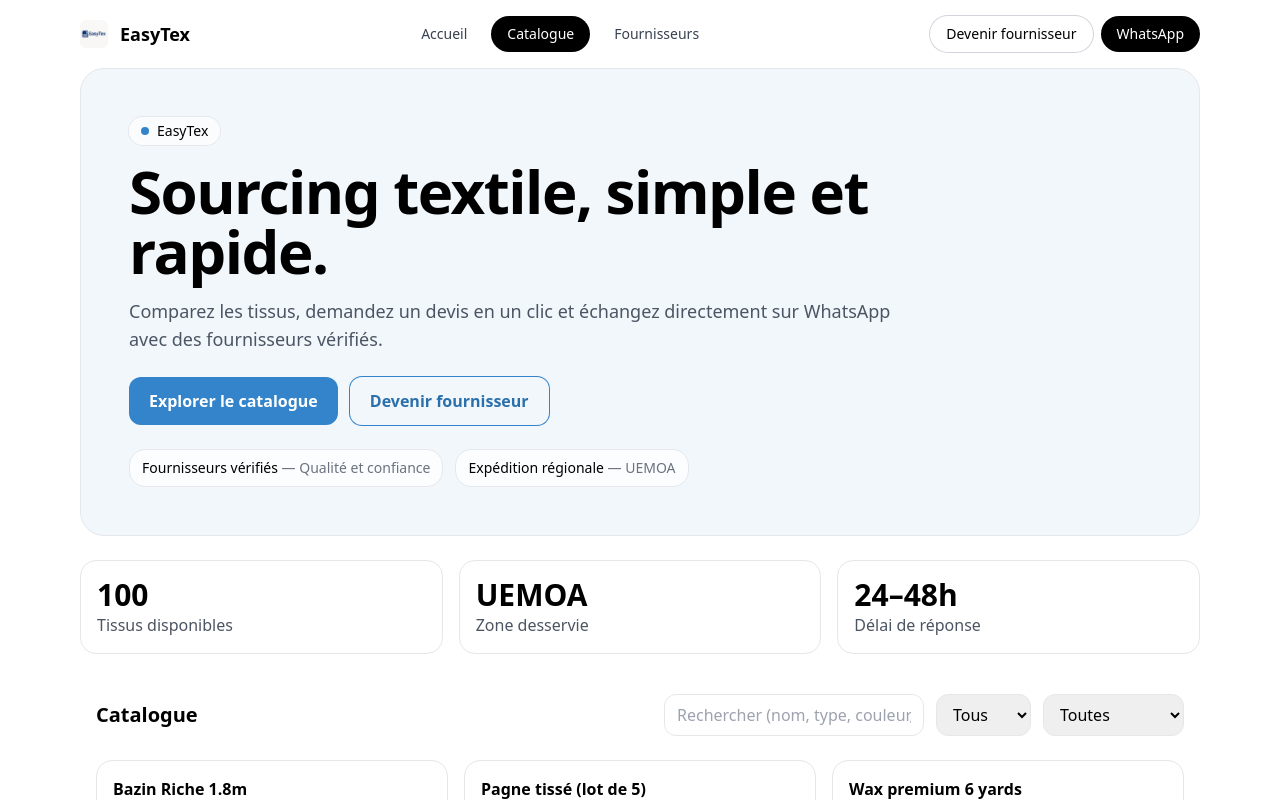
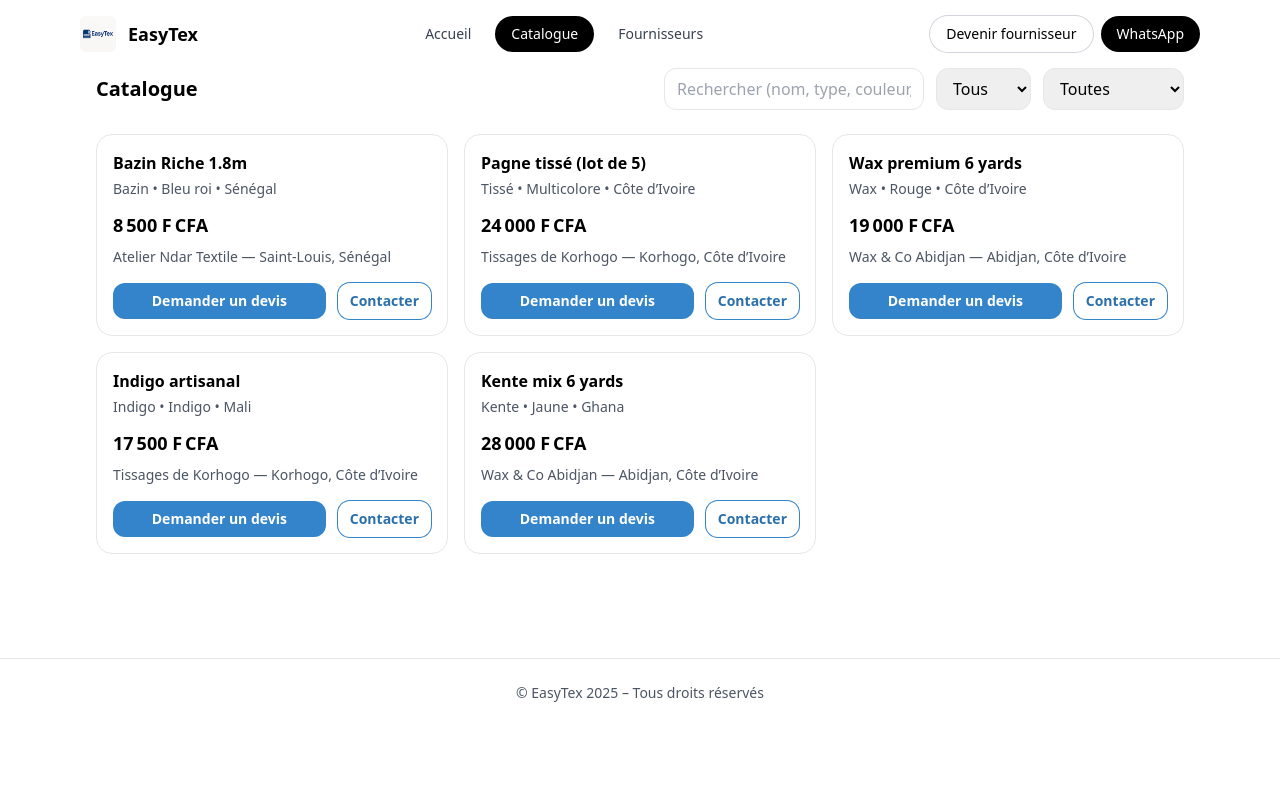
Before and after one commit to Ruth-Ya/easytex-mvp, a React (Vite) app: page / in a window 1280 px wide. Both pictures are taken after a click on the button "Catalogue". Shown: the top 800 px of the page. Built offline with nearby package versions, Linux system fonts and the light colour scheme.

Commit message:
Update App.jsx

```diff
--- a/src/App.jsx
+++ b/src/App.jsx
@@ -14,7 +14,7 @@
 const WA_NUMBER = "221707546281"; // Mets ton numéro WhatsApp EasyTex
 
 /* -----------------------------------------------------------
-   DONNÉES DÉMO (tu pourras brancher un Google Sheet plus tard)
+   DONNÉES DÉMO
 ----------------------------------------------------------- */
 const DEMO_SUPPLIERS = [
   { id: "s1", name: "Atelier Ndar Textile", city: "Saint-Louis", country: "Sénégal", whatsapp: "221771112233" },
@@ -23,55 +23,15 @@
 ];
 
 const DEMO_PRODUCTS = [
-  {
-    id: "p1",
-    name: "Bazin Riche 1.8m",
-    type: "Bazin",
-    color: "Bleu roi",
-    origin: "Sénégal",
-    price: 8500,
-    supplierId: "s1",
-  },
-  {
-    id: "p2",
-    name: "Pagne tissé (lot de 5)",
-    type: "Tissé",
-    color: "Multicolore",
-    origin: "Côte d’Ivoire",
-    price: 24000,
-    supplierId: "s2",
-  },
-  {
-    id: "p3",
-    name: "Wax premium 6 yards",
-    type: "Wax",
-    color: "Rouge",
-    origin: "Côte d’Ivoire",
-    price: 19000,
-    supplierId: "s3",
-  },
-  {
-    id: "p4",
-    name: "Indigo artisanal",
-    type: "Indigo",
-    color: "Indigo",
-    origin: "Mali",
-    price: 17500,
-    supplierId: "s2",
-  },
-  {
-    id: "p5",
-    name: "Kente mix 6 yards",
-    type: "Kente",
-    color: "Jaune",
-    origin: "Ghana",
-    price: 28000,
-    supplierId: "s3",
-  },
+  { id: "p1", name: "Bazin Riche 1.8m", type: "Bazin", color: "Bleu roi", origin: "Sénégal", price: 8500, supplierId: "s1" },
+  { id: "p2", name: "Pagne tissé (lot de 5)", type: "Tissé", color: "Multicolore", origin: "Côte d’Ivoire", price: 24000, supplierId: "s2" },
+  { id: "p3", name: "Wax premium 6 yards", type: "Wax", color: "Rouge", origin: "Côte d’Ivoire", price: 19000, supplierId: "s3" },
+  { id: "p4", name: "Indigo artisanal", type: "Indigo", color: "Indigo", origin: "Mali", price: 17500, supplierId: "s2" },
+  { id: "p5", name: "Kente mix 6 yards", type: "Kente", color: "Jaune", origin: "Ghana", price: 28000, supplierId: "s3" },
 ];
 
 /* -----------------------------------------------------------
-   MODAUX GÉNÉRIQUES
+   MODAUX
 ----------------------------------------------------------- */
 function Modal({ open, onClose, title, children }) {
   if (!open) return null;
@@ -124,7 +84,7 @@
 }
 
 /* -----------------------------------------------------------
-   FORMULAIRE FOURNISSEUR (simple)
+   FORMULAIRE FOURNISSEUR
 ----------------------------------------------------------- */
 function SupplierSignup({ onClose }) {
   const [name, setName] = useState("");
@@ -192,7 +152,7 @@
 }
 
 /* -----------------------------------------------------------
-   CATALOGUE (recherche + filtres simples)
+   CATALOGUE
 ----------------------------------------------------------- */
 function Catalog({ products, suppliers, onQuote }) {
   const [q, setQ] = useState("");
@@ -229,7 +189,7 @@
   }, [suppliers]);
 
   return (
-    <section id="catalogue" className="mx-auto mt-10 max-w-6xl px-4">
+    <section className="mx-auto max-w-6xl px-4">
       <div className="flex flex-col gap-3 sm:flex-row sm:items-center sm:justify-between">
         <h2 className="text-xl font-semibold">Catalogue</h2>
 
@@ -246,9 +206,7 @@
             onChange={(e) => setType(e.target.value)}
           >
             {types.map((t) => (
-              <option key={t} value={t}>
-                {t}
-              </option>
+              <option key={t} value={t}>{t}</option>
             ))}
           </select>
           <select
@@ -257,9 +215,7 @@
             onChange={(e) => setOrigin(e.target.value)}
           >
             {origins.map((o) => (
-              <option key={o} value={o}>
-                {o}
-              </option>
+              <option key={o} value={o}>{o}</option>
             ))}
           </select>
         </div>
@@ -289,7 +245,6 @@
                 >
                   Demander un devis
                 </button>
-
                 {s && (
                   <a
                     href={`https://wa.me/${s.whatsapp}`}
@@ -310,75 +265,12 @@
 }
 
 /* -----------------------------------------------------------
-   APP PRINCIPALE
+   VUES (Accueil / Catalogue / Fournisseurs)
 ----------------------------------------------------------- */
-export default function App() {
-  const [tab, setTab] = useState("accueil");
-  const [quoteProduct, setQuoteProduct] = useState(null);
-  const [openSupplier, setOpenSupplier] = useState(false);
-
-  const goCatalogue = () => {
-    setTab("catalogue");
-    // scroll doux vers la section catalogue
-    setTimeout(() => {
-      document.querySelector("#catalogue")?.scrollIntoView({ behavior: "smooth" });
-    }, 0);
-  };
-
+function HomeView({ onGoCatalogue, onOpenSupplier }) {
   return (
-    <div className="min-h-screen bg-white">
-      {/* HEADER */}
-      <header className="mx-auto flex max-w-6xl items-center justify-between px-4 py-4">
-        <div className="flex items-center gap-3">
-          {/* Logo dans /public/logo-easytex.png */}
-          <img
-            src="/logo-easytex.png"
-            alt="EasyTex logo"
-            className="h-7 w-7 rounded-md"
-          />
-          <span className="text-lg font-bold">EasyTex</span>
-        </div>
-
-        <nav className="flex items-center gap-2">
-          {[
-            { key: "accueil", label: "Accueil" },
-            { key: "catalogue", label: "Catalogue" },
-            { key: "fournisseurs", label: "Fournisseurs" },
-          ].map((item) => (
-            <button
-              key={item.key}
-              onClick={() => setTab(item.key)}
-              className={`rounded-full px-4 py-2 text-sm font-medium ${
-                tab === item.key
-                  ? "bg-black text-white"
-                  : "text-gray-700 hover:bg-gray-100"
-              }`}
-            >
-              {item.label}
-            </button>
-          ))}
-        </nav>
-
-        <div className="hidden items-center gap-2 sm:flex">
-          <button
-            onClick={() => setOpenSupplier(true)}
-            className="inline-flex items-center gap-2 rounded-full px-4 py-2 text-sm font-medium ring-1 ring-gray-300 hover:bg-gray-50"
-          >
-            Devenir fournisseur
-          </button>
-          <a
-            href={`https://wa.me/${WA_NUMBER}`}
-            target="_blank"
-            rel="noreferrer"
-            className="inline-flex items-center gap-2 rounded-full bg-black px-4 py-2 text-sm font-medium text-white hover:bg-gray-900"
-          >
-            WhatsApp
-          </a>
-        </div>
-      </header>
-
-      <main className="mx-auto max-w-6xl px-4 pb-16">
-        {/* HERO — fond bleu clair + nouveau texte */}
+    <div className="mx-auto max-w-6xl px-4 pb-16">
+      {/* HERO avec ton wording + bleu favicon */}
       <div className="relative overflow-hidden rounded-3xl bg-brand-50 p-6 md:p-12 border">
         <div className="max-w-3xl">
           <span className="inline-flex items-center gap-2 rounded-full bg-white/70 px-3 py-1 text-sm ring-1 ring-gray-200">
@@ -397,17 +289,14 @@
 
           <div className="mt-6 flex flex-wrap gap-3">
             <button
-                onClick={goCatalogue}
+              onClick={onGoCatalogue}
               className="inline-flex items-center justify-center rounded-xl bg-brand-500 px-5 py-3 font-semibold text-white hover:bg-brand-600"
             >
               Explorer le catalogue
             </button>
 
             <button
-                onClick={() => {
-                  setTab("fournisseurs");
-                  setOpenSupplier(true);
-                }}
+              onClick={onOpenSupplier}
               className="inline-flex items-center justify-center rounded-xl px-5 py-3 font-semibold ring-1 ring-brand-500 text-brand-600 hover:bg-brand-50"
             >
               Devenir fournisseur
@@ -429,36 +318,66 @@
         </div>
       </div>
 
-        {/* STATISTIQUES */}
+      {/* STATS */}
       <section className="mt-6 grid grid-cols-1 gap-4 sm:grid-cols-3">
         <div className="rounded-2xl border p-4">
           <div className="text-3xl font-extrabold">100</div>
           <div className="text-gray-600">Tissus disponibles</div>
         </div>
-
         <div className="rounded-2xl border p-4">
           <div className="text-3xl font-extrabold">UEMOA</div>
           <div className="text-gray-600">Zone desservie</div>
         </div>
-
         <div className="rounded-2xl border p-4">
           <div className="text-3xl font-extrabold">24–48h</div>
           <div className="text-gray-600">Délai de réponse</div>
         </div>
       </section>
 
-        {/* CATALOGUE */}
-        {tab === "catalogue" && (
+      {/* COMMENT ÇA MARCHE ?  (restauré) */}
+      <section className="mt-10">
+        <h2 className="mb-4 text-xl font-semibold">Comment ça marche ?</h2>
+        <div className="grid grid-cols-1 gap-4 md:grid-cols-3">
+          <div className="rounded-2xl border p-4">
+            <div className="font-semibold">1) Explorez</div>
+            <p className="mt-1 text-sm text-gray-600">
+              le catalogue et filtrez par type, couleur, pays.
+            </p>
+          </div>
+          <div className="rounded-2xl border p-4">
+            <div className="font-semibold">2) Demandez un devis</div>
+            <p className="mt-1 text-sm text-gray-600">
+              en un clic via WhatsApp avec des détails auto-remplis.
+            </p>
+          </div>
+          <div className="rounded-2xl border p-4">
+            <div className="font-semibold">3) Recevez & finalisez</div>
+            <p className="mt-1 text-sm text-gray-600">
+              Comparez les offres, choisissez et confirmez votre commande.
+            </p>
+          </div>
+        </div>
+      </section>
+    </div>
+  );
+}
+
+function CatalogView({ onQuote }) {
+  return (
+    <div className="mx-auto max-w-6xl px-4 pb-16">
       <Catalog
         products={DEMO_PRODUCTS}
         suppliers={DEMO_SUPPLIERS}
-            onQuote={(p) => setQuoteProduct(p)}
+        onQuote={onQuote}
       />
-        )}
+    </div>
+  );
+}
 
-        {/* SECTION FOURNISSEURS (texte + formulaire simple) */}
-        {tab === "fournisseurs" && (
-          <section id="fournisseurs" className="mt-10 rounded-2xl border p-5">
+function SuppliersView({ onCloseModal }) {
+  return (
+    <div className="mx-auto max-w-6xl px-4 pb-16">
+      <section className="rounded-2xl border p-5">
         <h2 className="text-lg font-semibold">
           Vous vendez du textile ? Rejoignez EasyTex
         </h2>
@@ -466,13 +385,92 @@
           Créez une vitrine simple, recevez des demandes qualifiées et
           développez votre clientèle dans l’espace UEMOA.
         </p>
-
         <div className="mt-4">
-              <SupplierSignup onClose={() => setOpenSupplier(false)} />
+          <SupplierSignup onClose={onCloseModal} />
         </div>
       </section>
+    </div>
+  );
+}
+
+/* -----------------------------------------------------------
+   APP
+----------------------------------------------------------- */
+export default function App() {
+  const [tab, setTab] = useState("accueil");
+  const [quoteProduct, setQuoteProduct] = useState(null);
+  const [openSupplier, setOpenSupplier] = useState(false);
+
+  const switchTo = (key) => {
+    setTab(key);
+    window.scrollTo({ top: 0, behavior: "smooth" });
+  };
+
+  return (
+    <div className="min-h-screen bg-white">
+      {/* HEADER */}
+      <header className="mx-auto flex max-w-6xl items-center justify-between px-4 py-4">
+        <div className="flex items-center gap-3">
+          {/* Logo plus grand */}
+          <img
+            src="/logo-easytex.png"
+            alt="EasyTex logo"
+            className="h-9 w-9 rounded-md"
+          />
+          <span className="text-lg font-bold">EasyTex</span>
+        </div>
+
+        <nav className="flex items-center gap-2">
+          {[
+            { key: "accueil", label: "Accueil" },
+            { key: "catalogue", label: "Catalogue" },
+            { key: "fournisseurs", label: "Fournisseurs" },
+          ].map((item) => (
+            <button
+              key={item.key}
+              onClick={() => switchTo(item.key)}
+              className={`rounded-full px-4 py-2 text-sm font-medium ${
+                tab === item.key ? "bg-black text-white" : "text-gray-700 hover:bg-gray-100"
+              }`}
+            >
+              {item.label}
+            </button>
+          ))}
+        </nav>
+
+        <div className="hidden items-center gap-2 sm:flex">
+          <button
+            onClick={() => { switchTo("fournisseurs"); setOpenSupplier(true); }}
+            className="inline-flex items-center gap-2 rounded-full px-4 py-2 text-sm font-medium ring-1 ring-gray-300 hover:bg-gray-50"
+          >
+            Devenir fournisseur
+          </button>
+          <a
+            href={`https://wa.me/${WA_NUMBER}`}
+            target="_blank"
+            rel="noreferrer"
+            className="inline-flex items-center gap-2 rounded-full bg-black px-4 py-2 text-sm font-medium text-white hover:bg-gray-900"
+          >
+            WhatsApp
+          </a>
+        </div>
+      </header>
+
+      {/* VUE ACTIVE UNIQUEMENT */}
+      {tab === "accueil" && (
+        <HomeView
+          onGoCatalogue={() => switchTo("catalogue")}
+          onOpenSupplier={() => { switchTo("fournisseurs"); setOpenSupplier(true); }}
+        />
       )}
-      </main>
+
+      {tab === "catalogue" && (
+        <CatalogView onQuote={(p) => setQuoteProduct(p)} />
+      )}
+
+      {tab === "fournisseurs" && (
+        <SuppliersView onCloseModal={() => setOpenSupplier(false)} />
+      )}
 
       {/* FOOTER */}
       <footer className="mt-10 w-full border-t bg-white">
@@ -487,7 +485,6 @@
         onClose={() => setQuoteProduct(null)}
         product={quoteProduct}
       />
-
       <Modal
         open={openSupplier}
         onClose={() => setOpenSupplier(false)}
```
Lines whose indentation alone changed are shown as unchanged.
